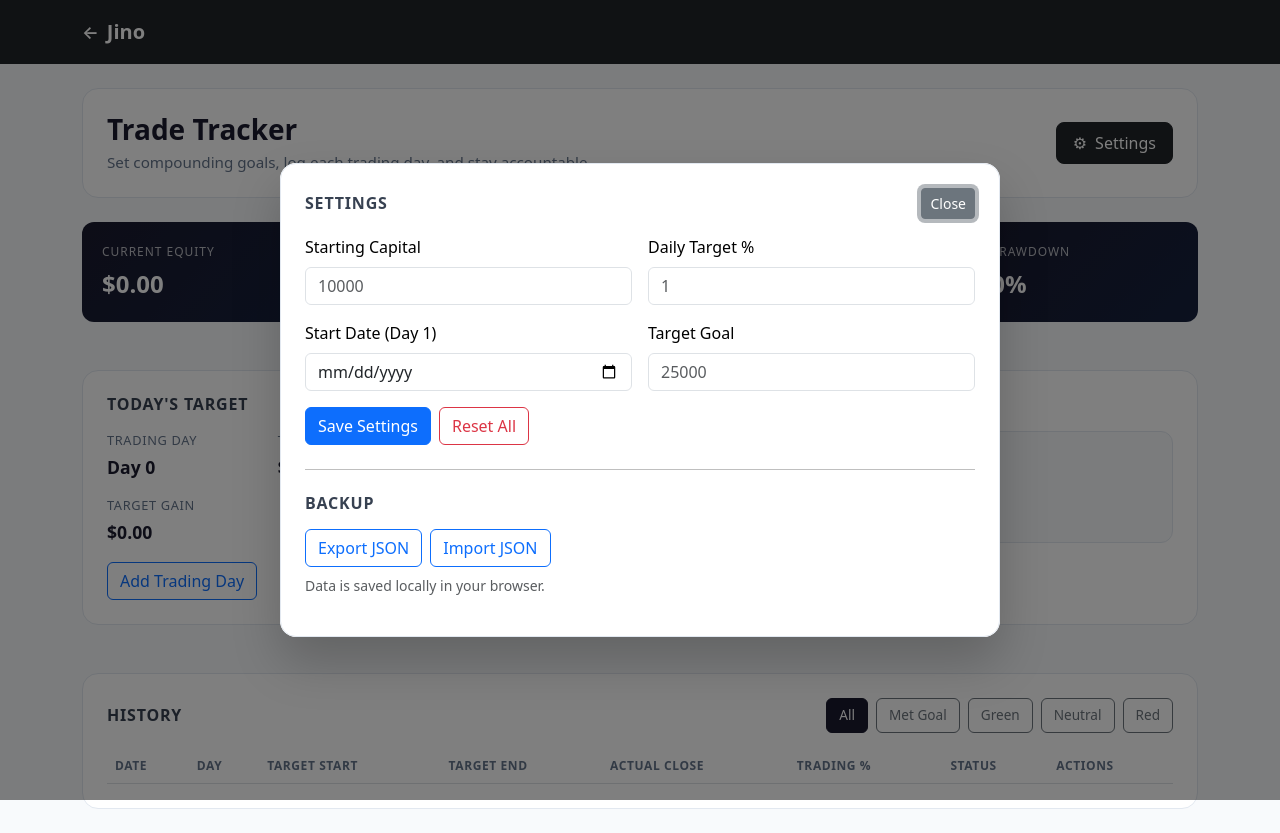
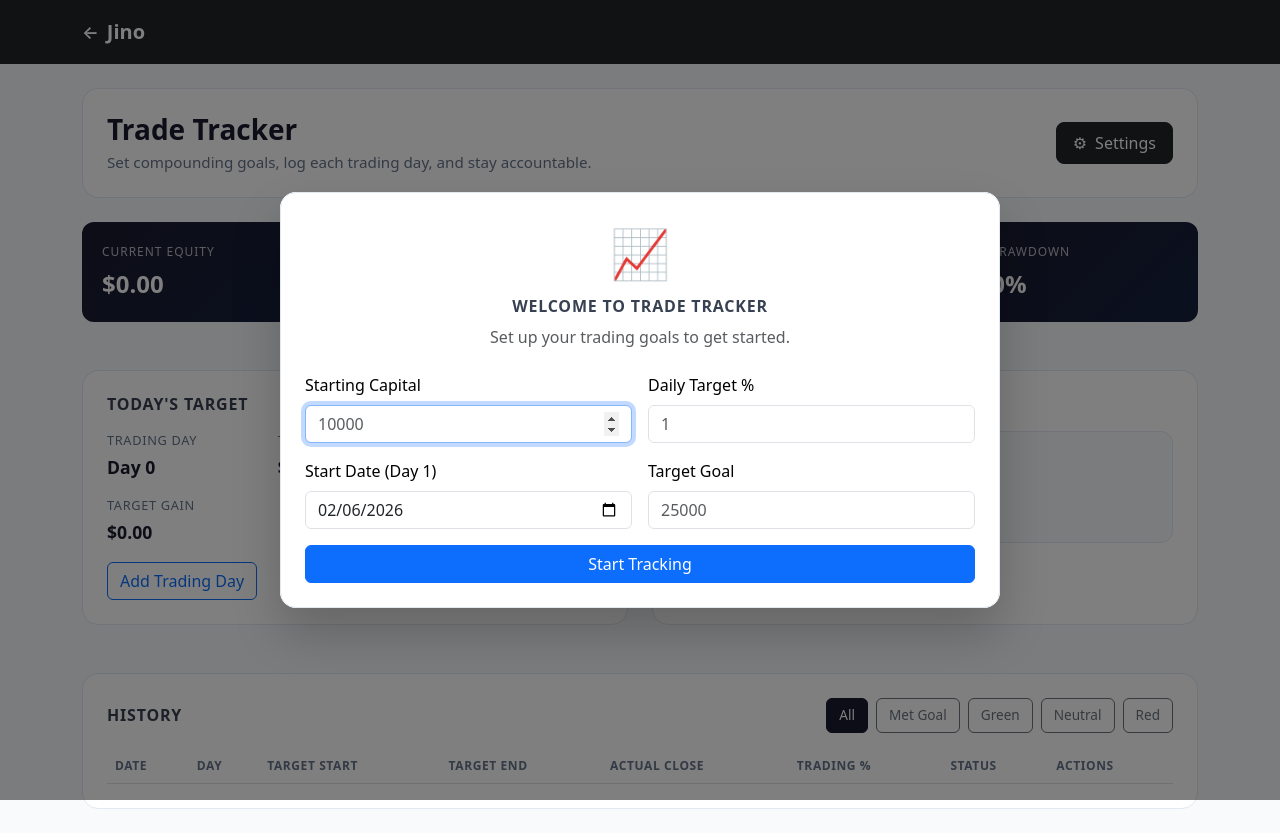
Before and after one commit to 128BitWindows/jino-web, a website with bundled scripts: page trade-tracker.html in a window 1280 px wide. Built offline with nearby package versions, Linux system fonts and the light colour scheme.

Commit message:
trade tracker initializer

```diff
--- a/css/styles.css
+++ b/css/styles.css
@@ -438,6 +438,11 @@ footer {
 	background: rgba(0, 0, 0, 0.5);
 }
 
+#trade-tracker .startup-icon {
+	font-size: 3rem;
+	margin-bottom: 0.5rem;
+}
+
 #trade-tracker .settings-panel {
 	margin: 0;
 }
--- a/src/tradeTracker.ts
+++ b/src/tradeTracker.ts
@@ -51,6 +51,13 @@ const addDayButton = getRequiredElement<HTMLButtonElement>("addDay");
 const openSettingsButton = getRequiredElement<HTMLButtonElement>("openSettings");
 const closeSettingsButton = getRequiredElement<HTMLButtonElement>("closeSettings");
 const settingsDialog = getRequiredElement<HTMLDialogElement>("settingsDialog");
+
+const startupDialog = getRequiredElement<HTMLDialogElement>("startupDialog");
+const startupForm = getRequiredElement<HTMLFormElement>("startupForm");
+const startupCapitalInput = getRequiredElement<HTMLInputElement>("startupCapital");
+const startupTargetPctInput = getRequiredElement<HTMLInputElement>("startupTargetPct");
+const startupDateInput = getRequiredElement<HTMLInputElement>("startupDate");
+const startupGoalInput = getRequiredElement<HTMLInputElement>("startupGoal");
 
 const summaryEquity = getRequiredElement<HTMLParagraphElement>("summaryEquity");
 const summaryTargetEnd = getRequiredElement<HTMLParagraphElement>("summaryTargetEnd");
@@ -841,6 +848,31 @@ filterButtons.forEach((button) => {
 	});
 });
 
+// Prevent escape key from closing startup dialog
+startupDialog.addEventListener("cancel", (event) => {
+	event.preventDefault();
+});
+
+// Handle startup form submission
+startupForm.addEventListener("submit", (event) => {
+	event.preventDefault();
+	const data = loadData();
+	const settings: Settings = {
+		startingCapital: parseNumber(startupCapitalInput),
+		dailyTargetPct: parseNumber(startupTargetPctInput),
+		startDate: startupDateInput.value,
+		targetGoal: parseNumber(startupGoalInput),
+	};
+
+	data.settings = settings;
+	saveData(data);
+
+	// Sync the settings form with the new values
+	hydrateForm(data);
+	renderAll(data);
+	startupDialog.close();
+});
+
 function hydrateForm(data: TrackerData): void {
 	if (!data.settings) {
 		return;
@@ -856,5 +888,7 @@ hydrateForm(initialData);
 renderAll(initialData);
 
 if (!initialData.settings) {
-	settingsDialog.showModal();
+	// Set default date to today for startup form
+	startupDateInput.value = getTodayString();
+	startupDialog.showModal();
 }
--- a/trade-tracker.html
+++ b/trade-tracker.html
@@ -136,6 +136,37 @@
 
 	<script src="./tradeTracker.js" defer></script>
 
+	<dialog id="startupDialog" class="settings-dialog">
+		<form id="startupForm" class="panel settings-panel">
+			<div class="text-center mb-4">
+				<div class="startup-icon">📈</div>
+				<h2 class="panel-title mb-2">Welcome to Trade Tracker</h2>
+				<p class="text-muted mb-0">Set up your trading goals to get started.</p>
+			</div>
+			<div class="row g-3">
+				<div class="col-md-6">
+					<label class="form-label" for="startupCapital">Starting Capital</label>
+					<input class="form-control" id="startupCapital" type="number" min="0" step="0.01" placeholder="10000" required />
+				</div>
+				<div class="col-md-6">
+					<label class="form-label" for="startupTargetPct">Daily Target %</label>
+					<input class="form-control" id="startupTargetPct" type="number" min="0" step="0.01" placeholder="1" required />
+				</div>
+				<div class="col-md-6">
+					<label class="form-label" for="startupDate">Start Date (Day 1)</label>
+					<input class="form-control" id="startupDate" type="date" required />
+				</div>
+				<div class="col-md-6">
+					<label class="form-label" for="startupGoal">Target Goal</label>
+					<input class="form-control" id="startupGoal" type="number" min="0" step="0.01" placeholder="25000" required />
+				</div>
+				<div class="col-12">
+					<button type="submit" class="btn btn-primary w-100">Start Tracking</button>
+				</div>
+			</div>
+		</form>
+	</dialog>
+
 	<dialog id="settingsDialog" class="settings-dialog">
 		<form id="setupForm" class="panel settings-panel" method="dialog">
 			<div class="d-flex justify-content-between align-items-center mb-3">
```
